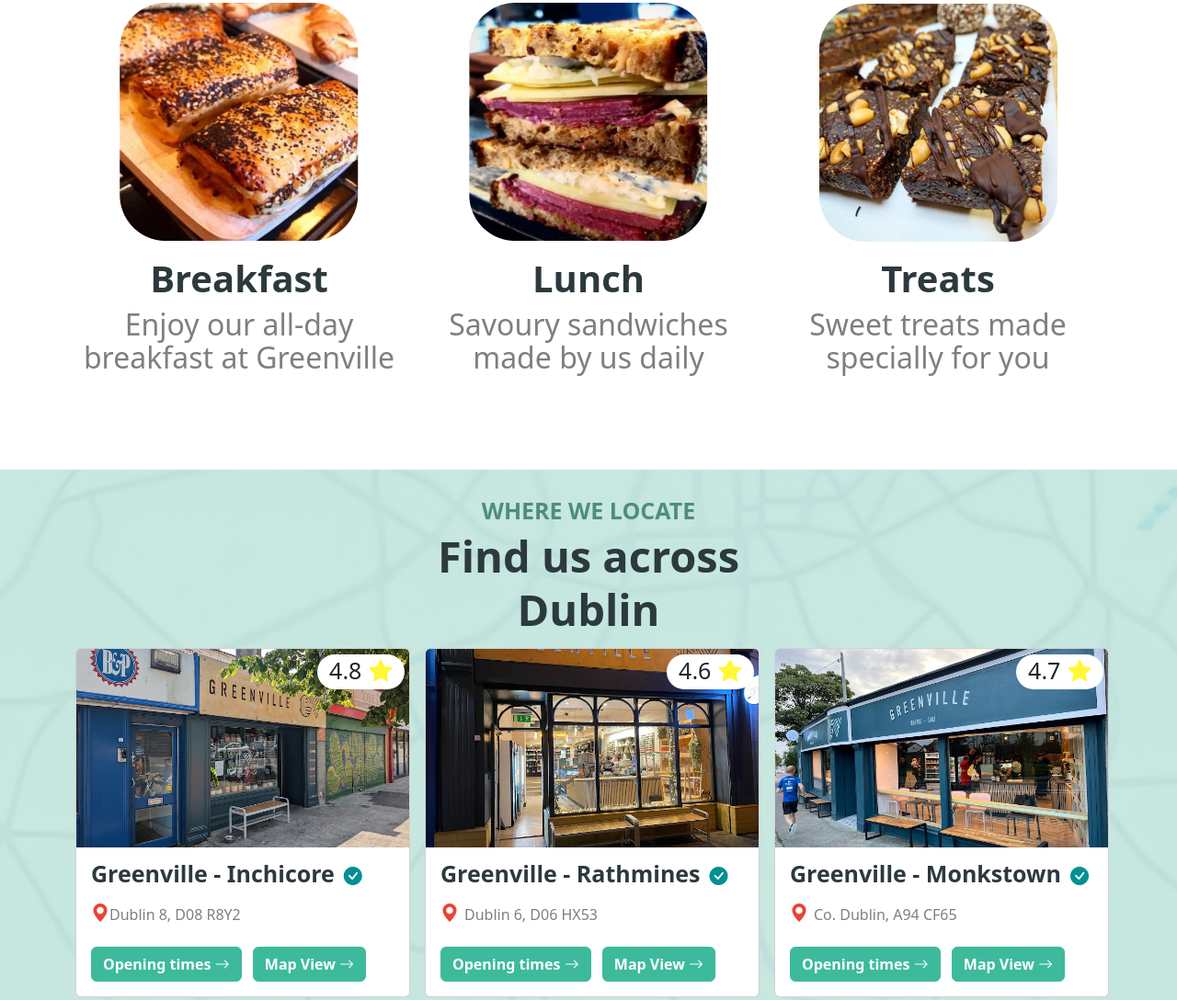
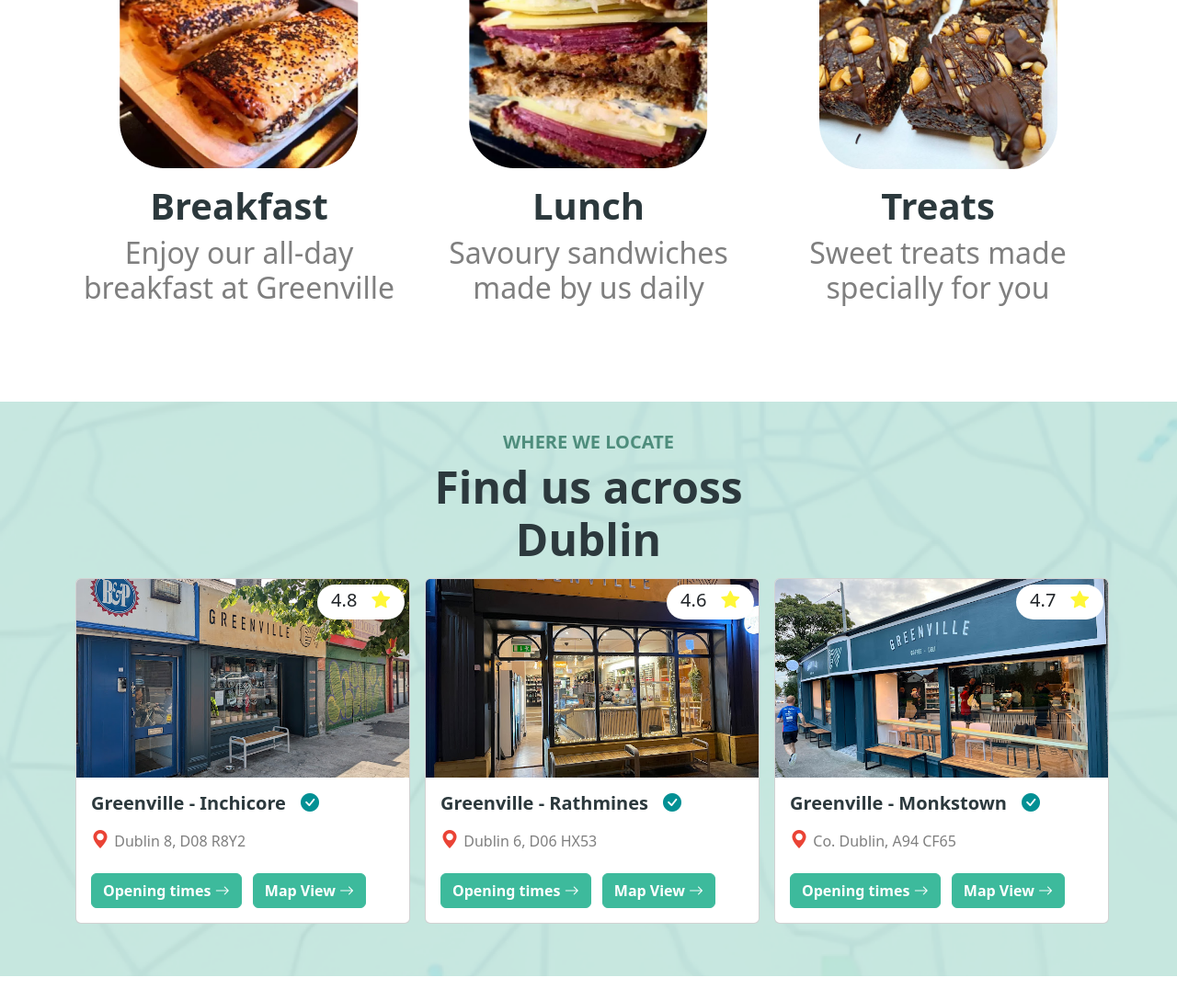
Before and after one commit to n00221602/greenville-ca1, a website: page index.html in a window 1280 px wide. Shown: the part 1006-2094 px from the top of the page at 92% size. Drawn offline with nearby package versions, Linux system fonts and the light colour scheme; a web font is replaced by a local one.

Commit message:
fixed widths and sizes

```diff
--- a/index.html
+++ b/index.html
@@ -56,8 +56,8 @@
         <div class="container py-5">
             <div class="row align-items-center justify-content-flex-end">
                 <div class="col-4">
-                    <h1 class="dark-green-text fw-bold">Welcome to Greenville.</h1>
-                    <h4 class="green-text">Bringing Quality Munch to Dublin.</h4>
+                    <h1 class="dark-green fw-bold display-4">Welcome to Greenville.</h1>
+                    <h2 class="green">Bringing Quality Munch to Dublin.</h2>
                     <button type="button" class="btn text-light btn-button-dark fw-semibold">Browse our menu <i
                             class="bi bi-arrow-right"></i></button>
                     <button type="button"
@@ -83,8 +83,8 @@
 
                 </div>
                 <div class="col-4">
-                    <h5 class="light-green-text fw-bold">WHAT WE SERVE</h5>
-                    <h2 class="dark-green-text fw-bold">Check out our delicious menus</h2>
+                    <h5 class="light-green fw-bold">WHAT WE SERVE</h5>
+                    <h1 class="dark-green fw-bold">Check out our delicious menus</h1>
                 </div>
                 <div class="col-4"></div>
             </div>
@@ -93,18 +93,18 @@
             <div class="row align-items-center text-center">
                 <div class="col-4">
                     <img src="images/breakfast.png" class="img-fluid pb-3   " alt="">
-                    <h3 class="dark-green-text fw-semibold">Breakfast</h3>
-                    <h4 class="grey-text fw-normal">Enjoy our all-day breakfast at Greenville</h4>
+                    <h1 class="dark-green fw-bold">Breakfast</h1>
+                    <h2 class="grey">Enjoy our all-day breakfast at Greenville</h2>
                 </div>
                 <div class="col-4">
                     <img src="images/lunch.png" class="img-fluid pb-3" alt="">
-                    <h3 class="dark-green-text fw-semibold">Lunch</h3>
-                    <h4 class="grey-text fw-normal">Savoury sandwiches made by us daily</h4>
+                    <h1 class="dark-green fw-bold">Lunch</h1>
+                    <h2 class="grey">Savoury sandwiches made by us daily</h2>
                 </div>
                 <div class="col-4">
                     <img src="images/treats.png" class="img-fluid pb-3" alt="">
-                    <h3 class="dark-green-text fw-semibold">Treats</h3>
-                    <h4 class="grey-text fw-normal">Sweet treats made specially for you</h4>
+                    <h1 class="dark-green fw-bold">Treats</h1>
+                    <h2 class="grey">Sweet treats made specially for you</h2>
                 </div>
             </div>
         </div>
@@ -119,8 +119,8 @@
 
                 </div>
                 <div class="col-4">
-                    <h5 class="light-green-text fw-bold">WHERE WE LOCATE</h5>
-                    <h2 class="dark-green-text fw-bold">Find us across Dublin</h2>
+                    <h5 class="light-green fw-bold">WHERE WE LOCATE</h5>
+                    <h2 class="dark-green fw-bold display-5">Find us across Dublin</h2>
                 </div>
                 <div class="col-4"></div>
             </div>
@@ -128,16 +128,15 @@
 
             <div class="row align-items-center">
                 <div class="col-4">
-                    <div class="card" style="width: 364px;">
+                    <div class="card my-card">
                         <div class="card-img-top inchicore-bg-img d-flex justify-content-end p-2" alt="Inchicore card">
                             <h5 class="bg-white text-center pt-2 rounded-5" style="height: 38px; width: 95px;">4.8<i
-                                    class="icon-yellow bi-star-fill" style="margin-left: 8px;"></i></h5>
+                                    class="icon-yellow bi-star-fill ms-3"></i></h5>
                         </div>
                         <div class="card-body">
-                            <h5 class="card-title fw-bold dark-green-text pb-2">Greenville - Inchicore<i
-                                    class="icon-green bi-check-circle-fill fs-5" style="margin-left: 10px;"></i></h5>
-                            <p class="card-text fw-medium grey-text pb-2"><i class="icon-red bi-geo-alt-fill fs-5"
-                                    style="margin-right: px;"></i>Dublin 8, D08 R8Y2</p>
+                            <h5 class="card-title fw-bold dark-green pb-2">Greenville - Inchicore<i
+                                    class="icon-green bi-check-circle-fill ms-3"></i></h5>
+                            <p class="card-text fw-medium grey pb-2"><i class="icon-red bi-geo-alt-fill fs-5 me-2"></i>Dublin 8, D08 R8Y2</p>
                             <button type="button" class="btn text-light btn-button-light fw-semibold"
                                 style="margin-right: 8px;">Opening times <i class="bi bi-arrow-right"></i></button>
                             <button type="button" class="btn text-light btn-button-light fw-semibold">Map View <i
@@ -146,16 +145,15 @@
                     </div>
                 </div>
                 <div class="col-4">
-                    <div class="card" style="width: 364px;">
+                    <div class="card my-card">
                         <div class="card-img-top rathmines-bg-img d-flex justify-content-end p-2" alt="Rathmines card">
                             <h5 class="bg-white text-center pt-2 rounded-5" style="height: 38px; width: 95px;">4.6<i
-                                    class="icon-yellow bi-star-fill" style="margin-left: 8px;"></i></h5>
+                                    class="icon-yellow bi-star-fill ms-3"></i></h5>
                         </div>
                         <div class="card-body">
-                            <h5 class="card-title fw-bold dark-green-text pb-2">Greenville - Rathmines<i
-                                    class="icon-green bi-check-circle-fill fs-5" style="margin-left: 10px;"></i></h5>
-                            <p class="card-text fw-medium grey-text pb-2"><i class="icon-red bi-geo-alt-fill fs-5"
-                                    style="margin-right: 6px;"></i>Dublin 6, D06 HX53</p>
+                            <h5 class="card-title fw-bold dark-green pb-2">Greenville - Rathmines<i
+                                    class="icon-green bi-check-circle-fill ms-3"></i></h5>
+                            <p class="card-text fw-medium grey pb-2"><i class="icon-red bi-geo-alt-fill fs-5 me-2"></i>Dublin 6, D06 HX53</p>
                             <button type="button" class="btn text-light btn-button-light fw-semibold"
                                 style="margin-right: 8px;">Opening times <i class="bi bi-arrow-right"></i></button>
                             <button type="button" class="btn text-light btn-button-light fw-semibold">Map View <i
@@ -164,16 +162,15 @@
                     </div>
                 </div>
                 <div class="col-4">
-                    <div class="card" style="width: 364px;">
+                    <div class="card my-card">
                         <div class="card-img-top monkstown-bg-img d-flex justify-content-end p-2" alt="Monkstown card">
                             <h5 class="bg-white text-center pt-2 rounded-5" style="height: 38px; width: 95px;">4.7<i
-                                    class="icon-yellow bi-star-fill" style="margin-left: 8px;"></i></h5>
+                                    class="icon-yellow bi-star-fill ms-3"></i></h5>
                         </div>
                         <div class="card-body">
-                            <h5 class="card-title fw-bold dark-green-text pb-2">Greenville - Monkstown<i
-                                    class="icon-green bi-check-circle-fill fs-5" style="margin-left: 10px;"></i></h5>
-                            <p class="card-text fw-medium grey-text pb-2"><i class="icon-red bi-geo-alt-fill fs-5"
-                                    style="margin-right: 6px;"></i>Co. Dublin, A94 CF65</p>
+                            <h5 class="card-title fw-bold dark-green pb-2">Greenville - Monkstown<i
+                                    class="icon-green bi-check-circle-fill ms-3"></i></h5>
+                            <p class="card-text fw-medium grey pb-2"><i class="icon-red bi-geo-alt-fill fs-5 me-2"></i>Co. Dublin, A94 CF65</p>
                             <button type="button" class="btn text-light btn-button-light fw-semibold"
                                 style="margin-right: 8px;">Opening times <i class="bi bi-arrow-right"></i></button>
                             <button type="button" class="btn text-light btn-button-light fw-semibold">Map View <i
@@ -191,20 +188,24 @@
         <div class="container">
             <div class="row align-items-center text-center">
                 <div class="col justify-content-center">
-                    <h5 class="light-green-text fw-bold">WHAT PEOPLE SAY</h5>
+                    <h5 class="light-green fw-bold">WHAT PEOPLE SAY</h5>
                 </div>
             </div>
 
             <div class="row align-items-center">
                 <div class="col-4">
-                    <h2>Hear What Our Customers Have To Say <span class="light-green-text">About Us</span></h2>
+                    <h1 class=" fw-semibold display-5">Hear What Our Customers Have To Say <span
+                            class="light-green">About Us.</span></h1>
                 </div>
                 <div class="col">
                     <div id="carouselExampleDark" class="carousel carousel-dark slide">
                         <div class="carousel-indicators">
-                          <button type="button" data-bs-target="#carouselExampleDark" data-bs-slide-to="0" class="active" aria-current="true" aria-label="Slide 1"></button>
-                          <button type="button" data-bs-target="#carouselExampleDark" data-bs-slide-to="1" aria-label="Slide 2"></button>
-                          <button type="button" data-bs-target="#carouselExampleDark" data-bs-slide-to="2" aria-label="Slide 3"></button>
+                            <button type="button" data-bs-target="#carouselExampleDark" data-bs-slide-to="0"
+                                class="active" aria-current="true" aria-label="Slide 1"></button>
+                            <button type="button" data-bs-target="#carouselExampleDark" data-bs-slide-to="1"
+                                aria-label="Slide 2"></button>
+                            <button type="button" data-bs-target="#carouselExampleDark" data-bs-slide-to="2"
+                                aria-label="Slide 3"></button>
                         </div>
                         <div class="carousel-inner">
                             <div class="carousel-item active" data-bs-interval="10000">
@@ -229,11 +230,13 @@
                                 </div>
                             </div>
                         </div>
-                        <button class="carousel-control-prev" type="button" data-bs-target="#carouselExampleDark" data-bs-slide="prev">
+                        <button class="carousel-control-prev" type="button" data-bs-target="#carouselExampleDark"
+                            data-bs-slide="prev">
                             <span class="carousel-control-prev-icon" aria-hidden="true"></span>
                             <span class="visually-hidden">Previous</span>
                         </button>
-                        <button class="carousel-control-next" type="button" data-bs-target="#carouselExampleDark" data-bs-slide="next">
+                        <button class="carousel-control-next" type="button" data-bs-target="#carouselExampleDark"
+                            data-bs-slide="next">
                             <span class="carousel-control-next-icon" aria-hidden="true"></span>
                             <span class="visually-hidden">Next</span>
                         </button>
@@ -253,10 +256,14 @@
                     <div class="col-6">
                         <img src="images/Greenville Logo.png">
                     </div>
-                    <div class="col-6">
-                        <h1 class="display-1 fw-bold dark-grey-text">Want More Greenville?</h1>
-                        <h5 class="grey-text fs-3 lh-sm">Sign up to our newsletter for the latest news and weekly offers
-                        </h5>
+                    <div class="col">
+                        <h1 class="display-1 fw-bold dark-grey">Want More Greenville?</h1>
+                        <h2 class="grey lh-sm mb-3">Sign up to our newsletter for the latest news and weekly offers</h2>
+                        <div class="input-group mb-3">
+                            <input type="text" class="form-control rounded-start border-success border-4" placeholder="Email address"
+                                aria-label="Email address" aria-describedby="button-addon2">
+                                <button type="button" class="btn text-light btn-button-dark fw-semibold px-4 py-3">Sign up</button>
+                        </div>
 
                     </div>
                 </div>
--- a/sass/main.scss
+++ b/sass/main.scss
@@ -11,6 +11,7 @@
 $secondary: #abe1d4;
 $light: #ffffff;
 $dark: #000000;
+$success: #4e8d7c;
 
 
 
@@ -39,8 +40,8 @@
     "secondary-light": #fccf7b,
     "button-dark": #4e8d7c,
     "button-light": #3dba9c,
-    "dark-green-text": #2c393d,
-    "green-text": #485c62,
+    "dark-green": #2c393d,
+    "green": #485c62,
 );
 
 //Each loop for creating different shades from cycled colours
@@ -60,9 +61,6 @@
 //Import bootstrap scss files
 @import "../node_modules/bootstrap/scss/bootstrap.scss";
 
-
-
-
 // Buttons
 .outline-button {
     color:#4e8d7c
@@ -73,23 +71,23 @@
 }
 
 //Colours
-.dark-green-text{
+.dark-green{
     color: #2c393d;
 }
 
-.green-text{
+.green{
     color: #485c62;
 }
 
-.light-green-text{
+.light-green{
     color: #4e8d7c;
 }
 
-.grey-text{
+.grey{
     color: #7f7f7f;
 }
 
-.dark-grey-text{
+.dark-grey{
     color: #464646;
 }
 
@@ -137,3 +135,8 @@
     background-position: center;
     height: 216px;
 }
+
+.my-card {
+    width: 22.75rem;
+    height: 23.5rem;
+}
```
Also changed, not shown: css/main.css, 1 other file. Lines whose indentation alone changed are shown as unchanged.
